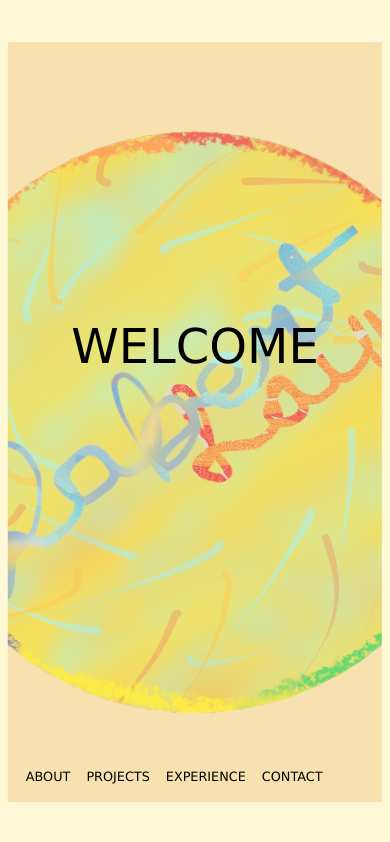
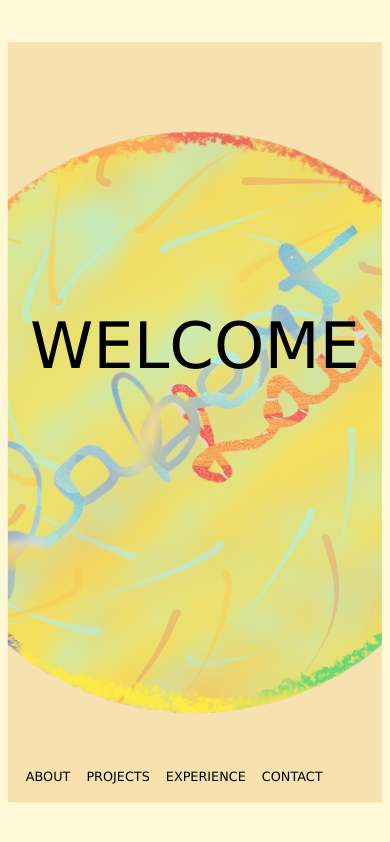
Before and after one commit to rlmech/personal_site, a React (Create React App) app: page / in a window 390 px wide. Shown: the top 842 px of the page. Built offline with nearby package versions, Linux system fonts and the light colour scheme.

Commit message:
Minor change to welcome.css for better font size based on view width/height on smaller devices

```diff
--- a/src/containers/welcome/welcome.css
+++ b/src/containers/welcome/welcome.css
@@ -68,7 +68,7 @@
 
 @media screen and (max-width: 500px) {
     .welcome-text p {
-        font-size: 3rem;
+        font-size: 4rem;
     }
 
     .welcome-navbar {
@@ -76,7 +76,6 @@
     }
 
     .welcome-navbar-list li {
-        font-size: 1rem;
         padding: 0.5rem;
     }
 }
```
